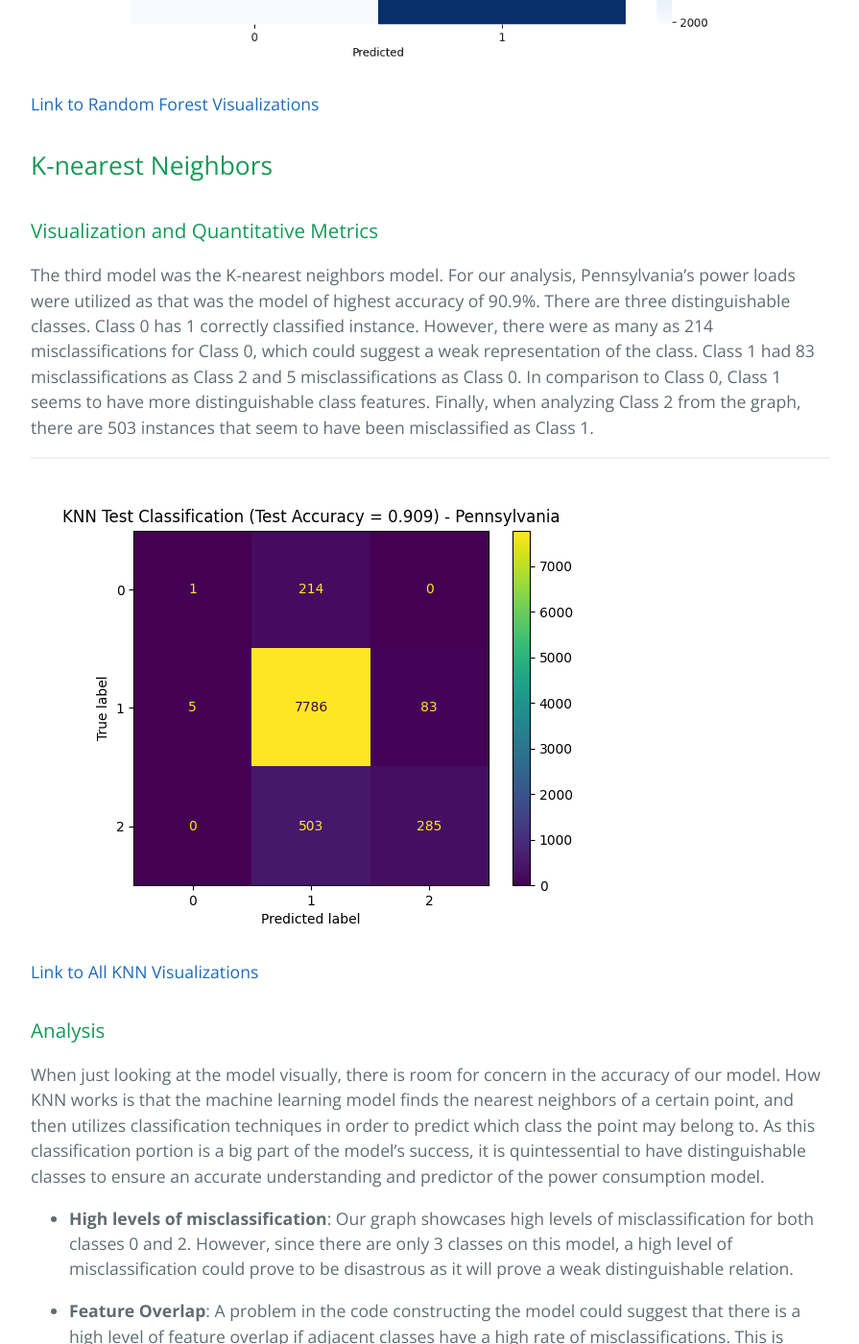
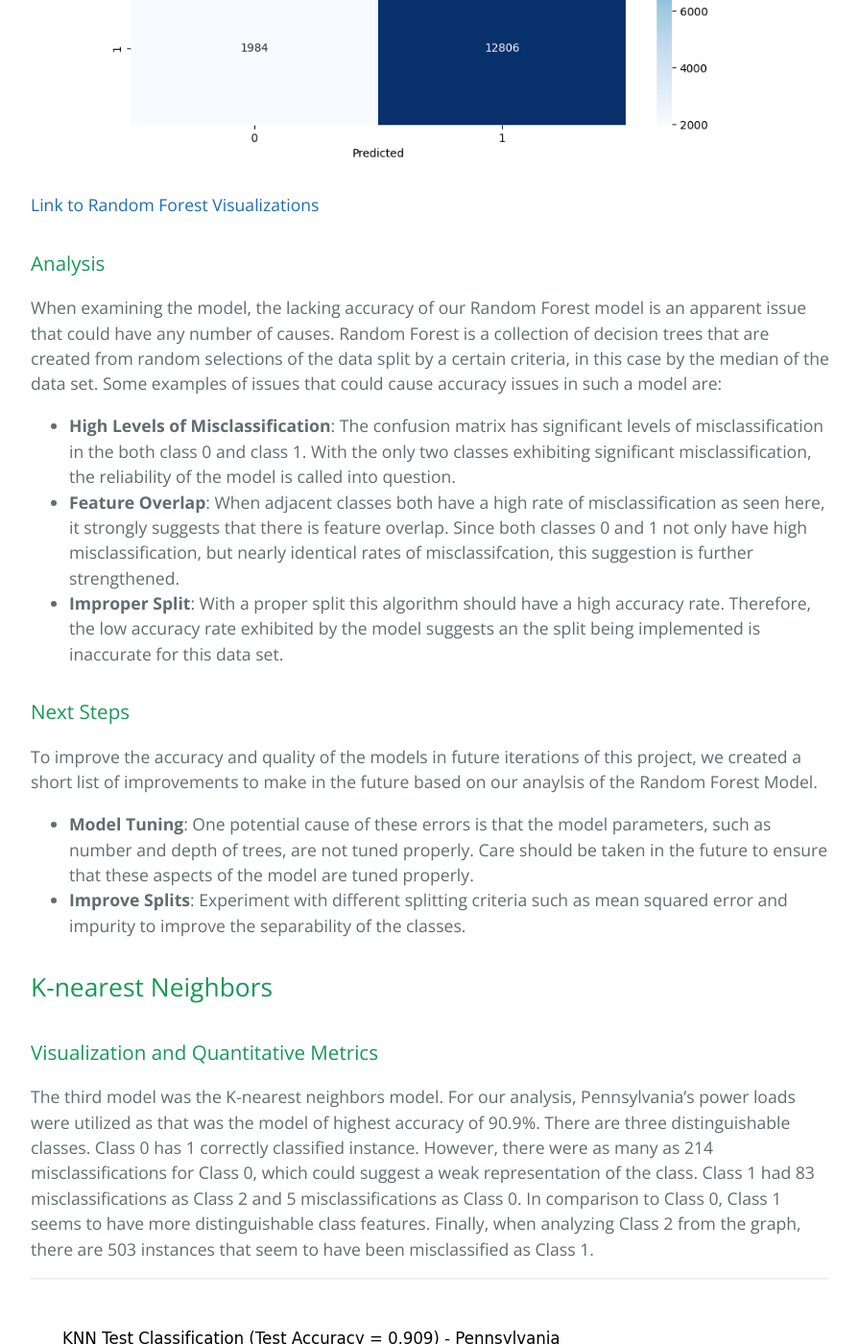
Before and after one commit to tanner-iley/4641-Eco, a Jekyll site: the page built from index.md, in a window 1280 px wide and 1400 px high, scrolled down 6741 px. Shown: the whole window at 96% size, without its empty margins (192-1087 px from the left). Built offline with Jekyll 4.4.1, drawn with Linux system fonts in a browser that asks for light colours; our own code applies the rules of GitHub Pages for plain Markdown files; some of the changed text lies outside the part shown.

Commit message:
Update index.md

```diff
--- a/index.md
+++ b/index.md
@@ -121,13 +121,28 @@
 
 ### Visualization and Quantitative Metrics
 
-The second model was the Random Forest model.
+The second model was the Random Forest model. We have chosen to use Pennsylvania's power data as that data set yielded that highest classification accuracy of 86.2%. For this model the data was split into 2 classes based on the value of the median of the data set. In terms of misclassifications, class 0 was misclassified as class 1 a total of 2111 times resulting in an accuracy of 85.7% for the class. Class 1 was misclassified as class 0 a total of 1984 times resulting in an accuracy of 86.6% for the class.
 
 ### Confusion Matrix For Pennsylvania
 
-![Confusion Matrix](./graphs/randomForest/randomForest_confusion_matrix_Ohio.png)
+![Confusion Matrix](./graphs/randomForest/randomForest_confusion_matrix_Pennsylvania.png)
 
 [Link to Random Forest Visualizations](./randomForest_images.md)
+
+### Analysis
+
+When examining the model, the lacking accuracy of our Random Forest model is an apparent issue that could have any number of causes. Random Forest is a collection of decision trees that are created from random selections of the data split by a certain criteria, in this case by the median of the data set. Some examples of issues that could cause accuracy issues in such a model are:
+
+- **High Levels of Misclassification**: The confusion matrix has significant levels of misclassification in the both class 0 and class 1. With the only two classes exhibiting significant misclassification, the reliability of the model is called into question.
+- **Feature Overlap**: When adjacent classes both have a high rate of misclassification as seen here, it strongly suggests that there is feature overlap. Since both classes 0 and 1 not only have high misclassification, but nearly identical rates of misclassifcation, this suggestion is further strengthened.
+- **Improper Split**: With a proper split this algorithm should have a high accuracy rate. Therefore, the low accuracy rate exhibited by the model suggests an the split being implemented is inaccurate for this data set.
+
+### Next Steps
+
+To improve the accuracy and quality of the models in future iterations of this project, we created a short list of improvements to make in the future based on our anaylsis of the Random Forest Model.
+
+- **Model Tuning**: One potential cause of these errors is that the model parameters, such as number and depth of trees, are not tuned properly. Care should be taken in the future to ensure that these aspects of the model are tuned properly.
+- **Improve Splits**: Experiment with different splitting criteria such as mean squared error and impurity to improve the separability of the classes.
 
 ## K-nearest Neighbors
 
```
